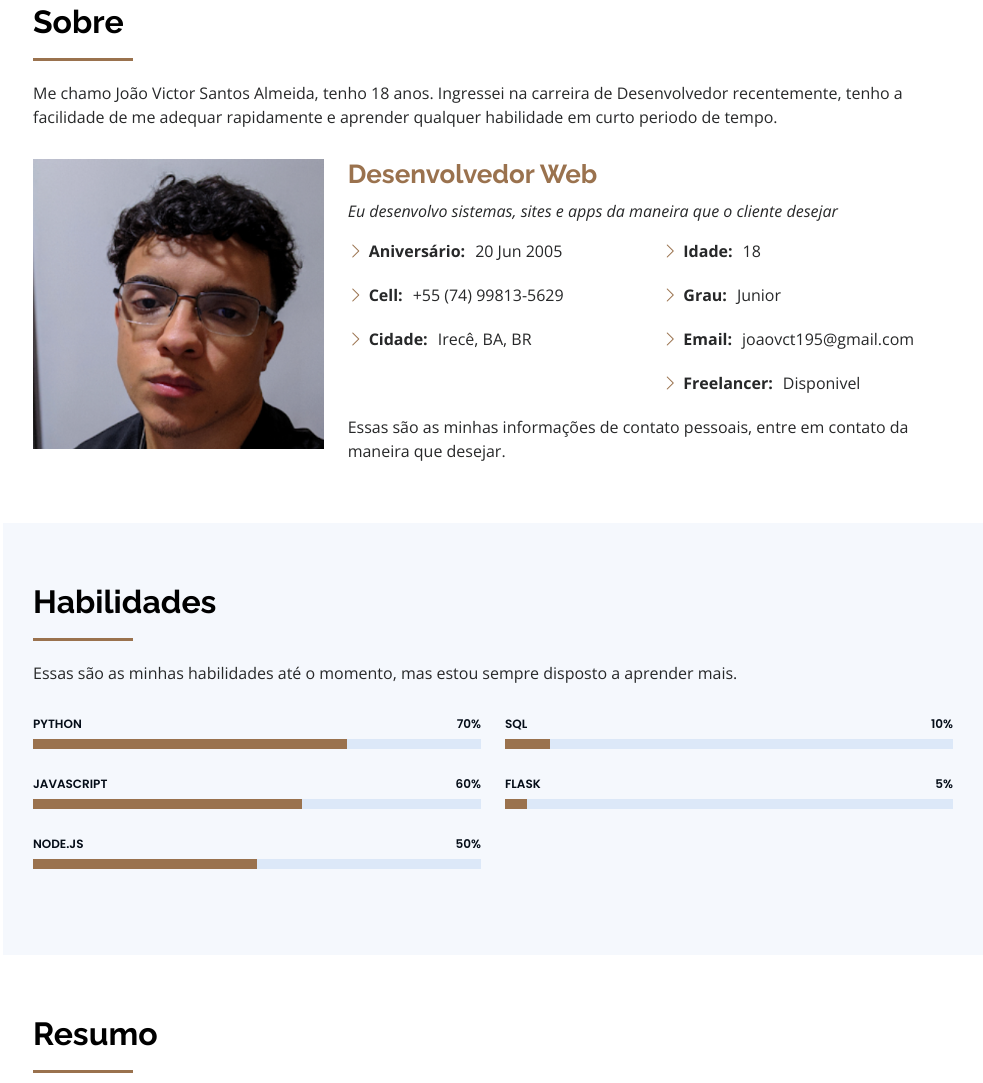
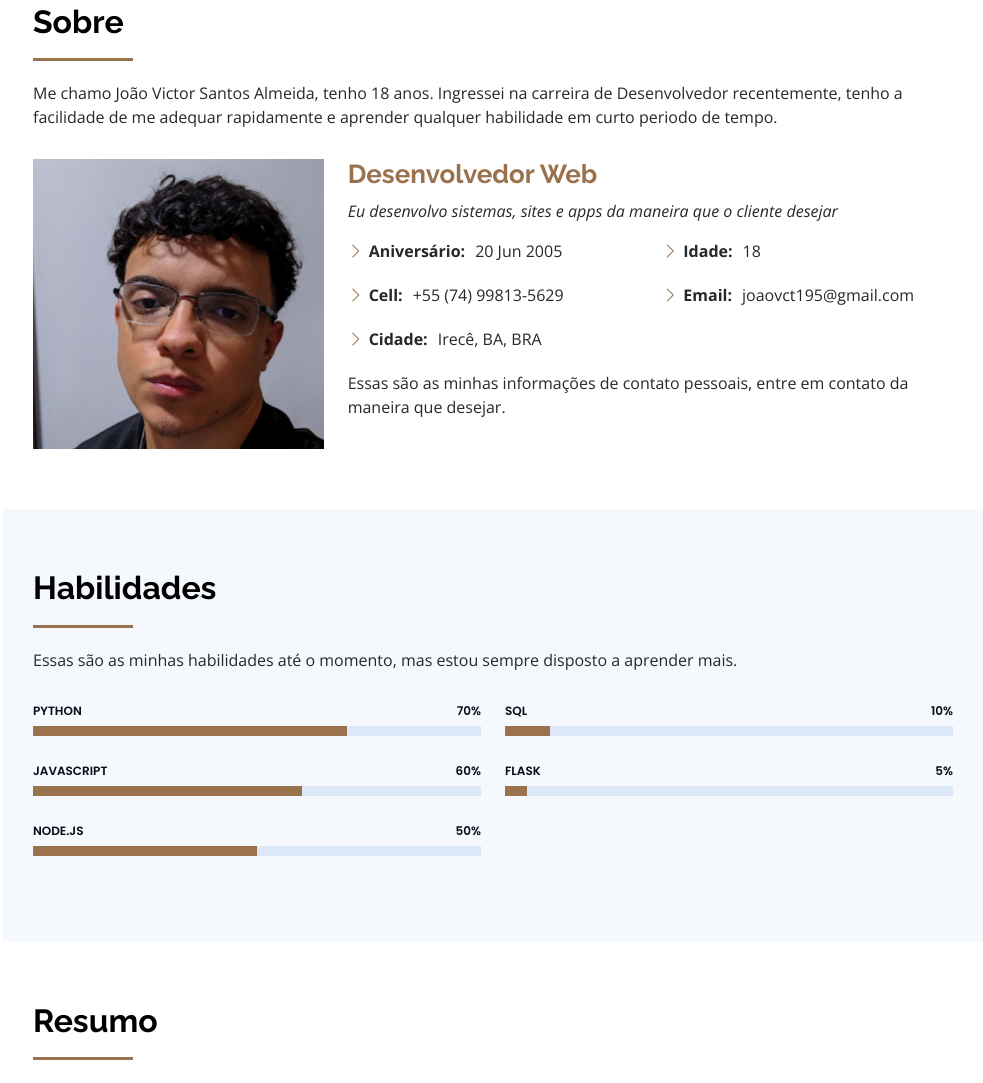
Before and after one commit to joaovctdev/meuportfolio, a plain HTML site: page index.html in a window 1280 px wide. Shown: the part 857-1940 px from the top of the page, without its empty margins (297-1280 px from the left). Drawn offline with nearby package versions, Linux system fonts and the light colour scheme; some packages are replaced by stand-ins of ours; a script that the page names is missing.

Commit message:
bugs fix

```diff
--- a/index.html
+++ b/index.html
@@ -101,15 +101,14 @@
                 <ul>
                   <li><i class="bi bi-chevron-right"></i> <strong>Aniversário:</strong> <span>20 Jun 2005</span></li>
                   <li><i class="bi bi-chevron-right"></i> <strong>Cell:</strong> <span>+55 (74) 99813-5629</span></li>
-                  <li><i class="bi bi-chevron-right"></i> <strong>Cidade:</strong> <span>Irecê, BA, BR</span></li>
+                  <li><i class="bi bi-chevron-right"></i> <strong>Cidade:</strong> <span>Irecê, BA, BRA</span></li>
                 </ul>
               </div>
               <div class="col-lg-6">
                 <ul>
                   <li><i class="bi bi-chevron-right"></i> <strong>Idade:</strong> <span>18</span></li>
-                  <li><i class="bi bi-chevron-right"></i> <strong>Grau:</strong> <span>Junior</span></li>
                   <li><i class="bi bi-chevron-right"></i> <strong>Email:</strong> <span>joaovct195@gmail.com</span></li>
-                  <li><i class="bi bi-chevron-right"></i> <strong>Freelancer:</strong> <span>Disponivel</span></li>
+
                 </ul>
               </div>
             </div>
```
